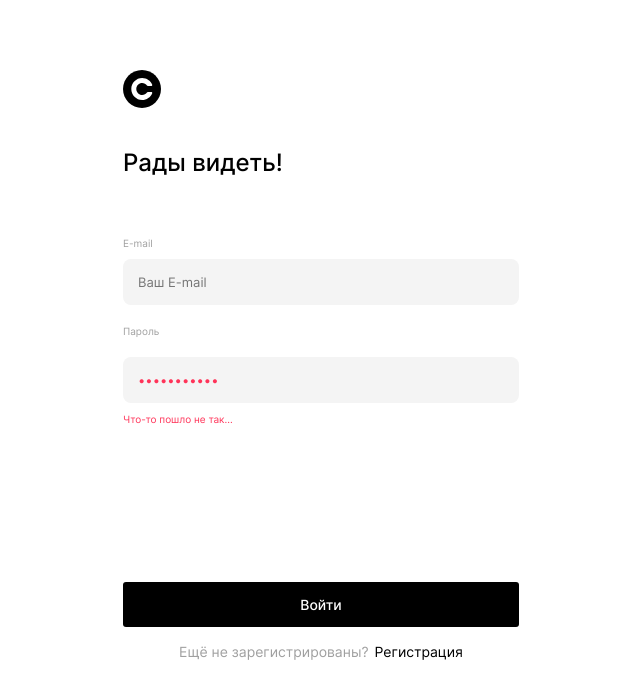
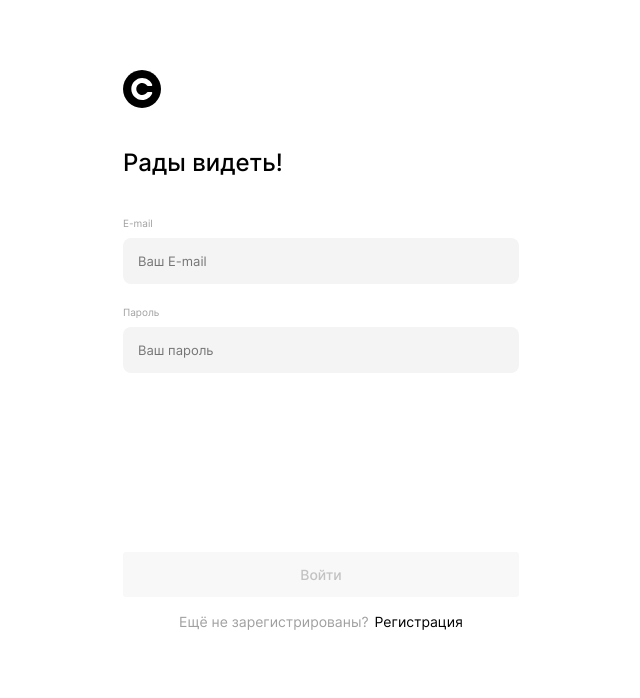
Before and after one commit to ale-lit/movies-explorer-frontend, a React (Create React App) app: page /signin in a window 1280 px wide. Shown: the top 698 px of the page, without its empty margins (319-959 px from the left). Built offline with nearby package versions, Linux system fonts and the light colour scheme.

Commit message:
feat: add login validation

```diff
--- a/src/components/App/App.js
+++ b/src/components/App/App.js
@@ -219,13 +219,14 @@ function App() {
         setIsLoading(true);
         auth.register(newUser.name, newUser.password, newUser.email)
             .then((res) => {
-                if(res.message) {
+                if (res.message) {
                     setFormError(res.message);
                 } else {
                     setFormError("");
                 }
 
-                console.log('res', res)
+                console.log("res", res);
+
                 if (res) {
                     // handleInfoTooltipPopupOpen("success");
                     // setTimeout(redirectToLogin, 3000);
@@ -235,6 +236,43 @@ function App() {
             })
             .catch((err) => {
                 console.log(err);
+            })
+            .finally(() => {
+                setIsLoading(false);
+            });
+    }
+
+    // Авторизация пользователя
+    function handleLogin(token) {
+        console.log('handleLogin!', token)
+        // auth.getContent(token)
+        //     .then((res) => {
+        //         if (res) {
+        //             setCurrentEmail(res.email);
+        //             // авторизуем пользователя
+        //             setLoggedIn(true);
+        //             history.push("/");
+        //         }
+        //     })
+        //     .catch((err) => {
+        //         console.log(err);
+        //     });
+    }
+
+    function handleLoginUser(user) {
+        console.log('user', user)
+        setIsLoading(true);
+        auth.authorize(user.email, user.password)
+            .then((data) => {
+                console.log("data", data);
+                if (data.token) {
+                    handleLogin(data.token);
+                }
+            })
+            .catch(() => {
+                // запускается, если пользователь не найден
+                console.log("запускается, если пользователь не найден");
+                // handleInfoTooltipPopupOpen("fail");
             })
             .finally(() => {
                 setIsLoading(false);
@@ -286,7 +324,11 @@ function App() {
                             />
                         </Route>
                         <Route path="/signin">
-                            <Login />
+                            <Login
+                                onLoginUser={handleLoginUser}
+                                isLoading={isLoading}
+                                formError={formError}
+                            />
                         </Route>
                         <Route exact path="/">
                             <Main />
--- a/src/components/Login/Login.css
+++ b/src/components/Login/Login.css
@@ -15,13 +15,7 @@
     font-size: 10px;
     line-height: 12px;
 }
-.register__label {
-    color: #a0a0a0;
-    margin-top: 20px;
-    margin-bottom: 10px;
-    text-align: left;
-}
-.register__input {
+.login__input {
     background-color: #f4f4f4;
     height: 46px;
     width: 100%;
@@ -31,10 +25,6 @@
     line-height: 16px;
     padding: 15px;
     box-sizing: border-box;
-}
-.register__error {
-    color: #ff3459;
-    text-align: left;
 }
 .login__button {
     width: 396px;
@@ -46,13 +36,18 @@
     font-weight: 500;
     font-size: 14px;
     line-height: 17px;
-    margin-top: 147px;
+    margin-top: 20px;
     margin-bottom: 2px;
     cursor: pointer;
     transition: all .3s ease-in-out;
 }
 .login__button:hover {
     opacity: .8;
+}
+.login__button:disabled {
+    cursor: default;
+    color: #c2c2c2;
+    background-color: #f8f8f8;
 }
 .register__login-link {
     font-size: 14px;
@@ -62,8 +57,8 @@
     gap: 6px;
     justify-content: center;
 }
-.input-error {
-    color: #ff3459;
+.login__space-area {
+    height: 89px;
 }
 
 @media screen and (max-width: 768px) {
--- a/src/components/Login/Login.js
+++ b/src/components/Login/Login.js
@@ -1,27 +1,127 @@
-import React from 'react';
+import React, { useState, useEffect } from "react";
 import { Link } from "react-router-dom";
 import "./Login.css";
 import logo from "../../images/logo.svg";
 
-function Login() {
+function Login({ onLoginUser, isLoading, formError }) {
+    const [email, setEmail] = useState("");
+    const [password, setPassword] = useState("");
+
+    const [emailError, setEmailError] = useState("");
+    const [passwordError, setPasswordError] = useState("");
+
+    const [isValid, setIsValid] = useState(false);
+
+    function checkValid() {
+        if (!emailError && !passwordError && email && password) {
+            setIsValid(true);
+        } else {
+            setIsValid(false);
+        }
+    }
+
+    useEffect(() => {
+        checkValid();
+    }, [email, password]);
+
+    function handleEmailChange(e) {
+        let value = e.target.value;
+        let re = /^([A-Za-z0-9_\-.])+@([A-Za-z0-9_\-.])+\.([A-Za-z]{2,4})$/;
+
+        if (!re.test(value) && value.length > 0) {
+            setEmailError("Введите корректный Email!");
+            setIsValid(false);
+        } else {
+            setEmailError("");
+        }
+
+        setEmail(e.target.value);
+    }
+    function handlePasswordChange(e) {
+        let value = e.target.value;
+
+        if (value.length < 3 && value.length > 0) {
+            setPasswordError("Длина пароля менее 3 символов!");
+            setIsValid(false);
+        } else if (value.length > 20) {
+            setPasswordError("Длина пароля более 20 символов!");
+            setIsValid(false);
+        } else {
+            setPasswordError("");
+        }
+
+        setPassword(e.target.value);
+    }
+
+    function handleSubmit(e) {
+        e.preventDefault();
+
+        onLoginUser({
+            email,
+            password,
+        });
+    }
+
     return (
         <main className="main">
             <section className="register project__wrapper">
-                <Link to="/" className="project__link" title="На главную"><img src={logo} alt="Логотип" className="register__logo" /></Link>
+                <Link to="/" className="project__link" title="На главную">
+                    <img src={logo} alt="Логотип" className="register__logo" />
+                </Link>
 
                 <h1 className="register__title">Рады видеть!</h1>
 
-                <form className="register__form">
-                    <label for="" className="register__label">E-mail</label>
-                    <input type="email" className="register__input" placeholder="Ваш E-mail" />
+                <form onSubmit={handleSubmit} className="register__form">
+                    <label htmlFor="input-email" className="input-label">
+                        E-mail
+                    </label>
+                    <input
+                        id="input-email"
+                        type="email"
+                        className={`login__input ${
+                            emailError ? "error" : ""
+                        }`}
+                        placeholder="Ваш E-mail"
+                        value={email || ""}
+                        onChange={handleEmailChange}
+                        required
+                        disabled={isLoading}
+                    />
+                    <p className="input-error">{emailError}</p>
 
-                    <label for="" className="register__label">Пароль</label>
-                    <input type="password" className="register__input input-error" placeholder="Ваш пароль" value="13243453245" />
-                    <p className="register__error">Что-то пошло не так...</p>
+                    <label htmlFor="input-password" className="input-label">
+                        Пароль
+                    </label>
+                    <input
+                        id="input-password"
+                        type="password"
+                        className={`login__input ${
+                            passwordError ? "error" : ""
+                        }`}
+                        placeholder="Ваш пароль"
+                        value={password || ""}
+                        onChange={handlePasswordChange}
+                        required
+                        disabled={isLoading}
+                    />
+                    <p className="input-error">{passwordError}</p>
 
-                    <button className="login__button">Войти</button>
+                    <div className="login__space-area"></div>
 
-                    <p className="register__login-link">Ещё не зарегистрированы? <Link to="/signup" className="project__link">Регистрация</Link></p>
+                    <p className="form-error">{formError}</p>
+                    <button
+                        className="login__button"
+                        disabled={!isValid || isLoading}
+                    >
+                        Войти
+                    </button>
+
+                    <p className="register__login-link">
+                        Ещё не зарегистрированы?{" "}
+                        <Link to="/signup" className="project__link">
+                            Регистрация
+                        </Link>
+                    </p>
                 </form>
             </section>
         </main>
--- a/src/components/Register/Register.js
+++ b/src/components/Register/Register.js
@@ -50,9 +50,9 @@ function Register({ onRegisterUser, isLoading, formError }) {
     }
     function handleEmailChange(e) {
         let value = e.target.value;
-        let re = /^([A-Za-z0-9_\-\.])+\@([A-Za-z0-9_\-\.])+\.([A-Za-z]{2,4})$/;
+        let re = /^([A-Za-z0-9_\-.])+@([A-Za-z0-9_\-.])+\.([A-Za-z]{2,4})$/;
 
-        if (!re.test(value)) {
+        if (!re.test(value) && value.length > 0) {
             setEmailError("Введите корректный Email!");
             setIsValid(false);
         } else {
--- a/src/utils/MainApi.js
+++ b/src/utils/MainApi.js
@@ -4,7 +4,7 @@ export function register(name, password, email) {
     return fetch(`${BASE_MAIN_URL}/signup`, {
         method: "POST",
         headers: {
-            "Accept": "application/json",
+            Accept: "application/json",
             "Content-Type": "application/json",
         },
         body: JSON.stringify({ name, password, email }),
@@ -22,24 +22,24 @@ export function register(name, password, email) {
         .catch((err) => console.log(err));
 }
 
-// export function authorize(email, password) {
-//     return fetch(`${BASE_MAIN_URL}/signin`, {
-//         method: "POST",
-//         headers: {
-//             Accept: "application/json",
-//             "Content-Type": "application/json",
-//         },
-//         body: JSON.stringify({ email, password }),
-//     })
-//         .then((response) => response.json())
-//         .then((data) => {
-//             if (data.token) {
-//                 localStorage.setItem("token", data.token);
-//                 return data;
-//             }
-//         })
-//         .catch((err) => console.log(err));
-// }
+export function authorize(email, password) {
+    return fetch(`${BASE_MAIN_URL}/signin`, {
+        method: "POST",
+        headers: {
+            Accept: "application/json",
+            "Content-Type": "application/json",
+        },
+        body: JSON.stringify({ email, password }),
+    })
+        .then((response) => response.json())
+        .then((data) => {
+            if (data.token) {
+                localStorage.setItem("token", data.token);
+                return data;
+            }
+        })
+        .catch((err) => console.log(err));
+}
 
 // export function getContent(token) {
 //     return fetch(`${BASE_MAIN_URL}/users/me`, {
```
